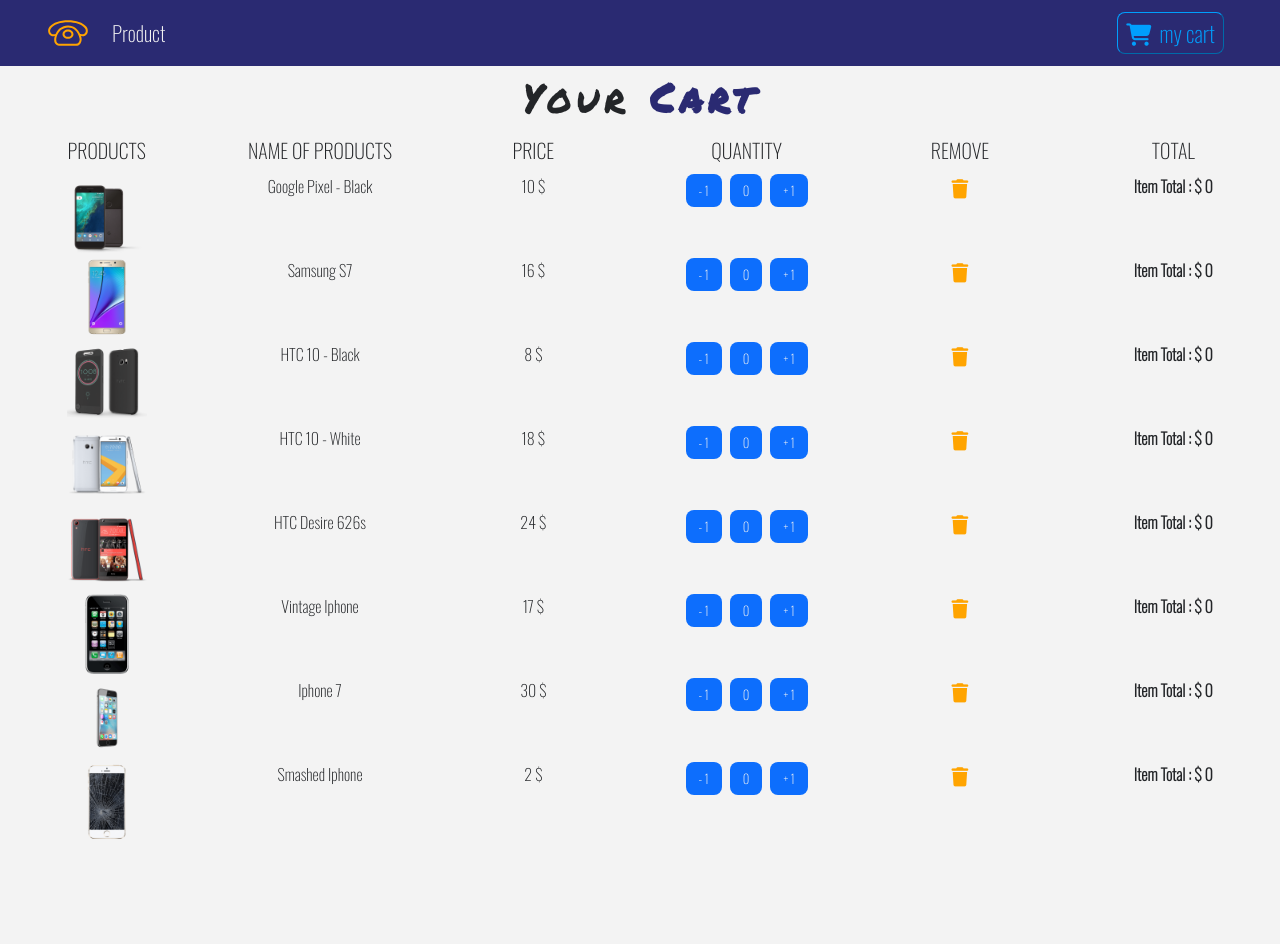
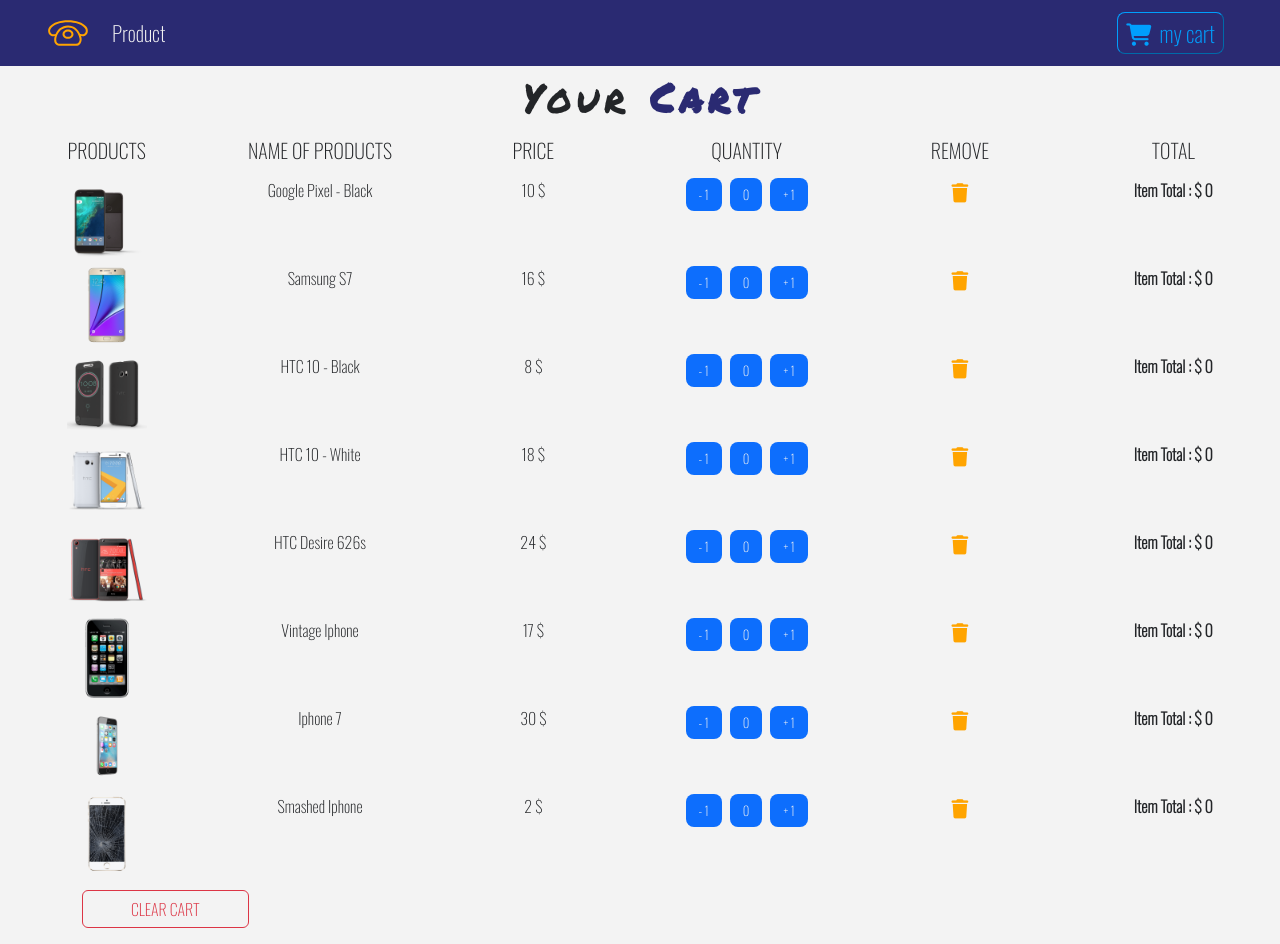
Before and after one commit to PowerLevel9000/e-commerce, a React (Create React App) app: page /cart in a window 1280 px wide. Before the commit the page ends 846 px from the top, so only its background shows below. Built offline with nearby package versions, Linux system fonts and the light colour scheme.

Commit message:
clear cart btn skelton

```diff
--- a/src/components/Cart/Cart.js
+++ b/src/components/Cart/Cart.js
@@ -4,6 +4,7 @@
 import EmptyCart from './EmptyCart'
 import { ProductConsumer } from '../../context'
 import CartList from './CartList'
+import CartTotals from './CartTotals'
 export default class Cart extends Component {
   render() {
     return (
@@ -17,6 +18,7 @@
                 <Title name="your" title="cart" />
                 <CartColumns />
                 <CartList value={value} />
+                <CartTotals value={value} />
               </>
               )
             } else {
--- a/src/components/Cart/CartItem.jsx
+++ b/src/components/Cart/CartItem.jsx
@@ -4,7 +4,7 @@
   const { id, title, img, price, total, count } = item;
   const { increment, decrement, removeItem } = value
   return (
-    <div className='row my-1 text-capitalize text-center'>
+    <div className='row my-2 text-capitalize text-center'>
       <div className='col-10 mx-auto col-lg-2'>
         <img
           src={img}
--- /dev/null
+++ b/src/components/Cart/CartTotals.jsx
@@ -0,0 +1,29 @@
+import React from 'react'
+import { Link } from 'react-router-dom'
+
+const CartTotals = ({ value }) => {
+  const { cartSubtotal, cartTax, cartTotal, clearCart } = value
+  return (
+    <>
+      <div className="container">
+        <div className="row">
+          <div className="text-right col-10 mt-2 ml-sm-5 ml-md-auto col-sm-8 text-capitalize">
+            <Link to="/">
+              <button className='btn btn-outline-danger
+                text-uppercase mb-3 px-5
+              '
+              onClick={()=>{
+                clearCart()
+              }}
+              type='button'>
+                Clear Cart
+              </button>
+            </Link>
+          </div>
+        </div>
+      </div>
+    </>
+  )
+}
+
+export default CartTotals
```
